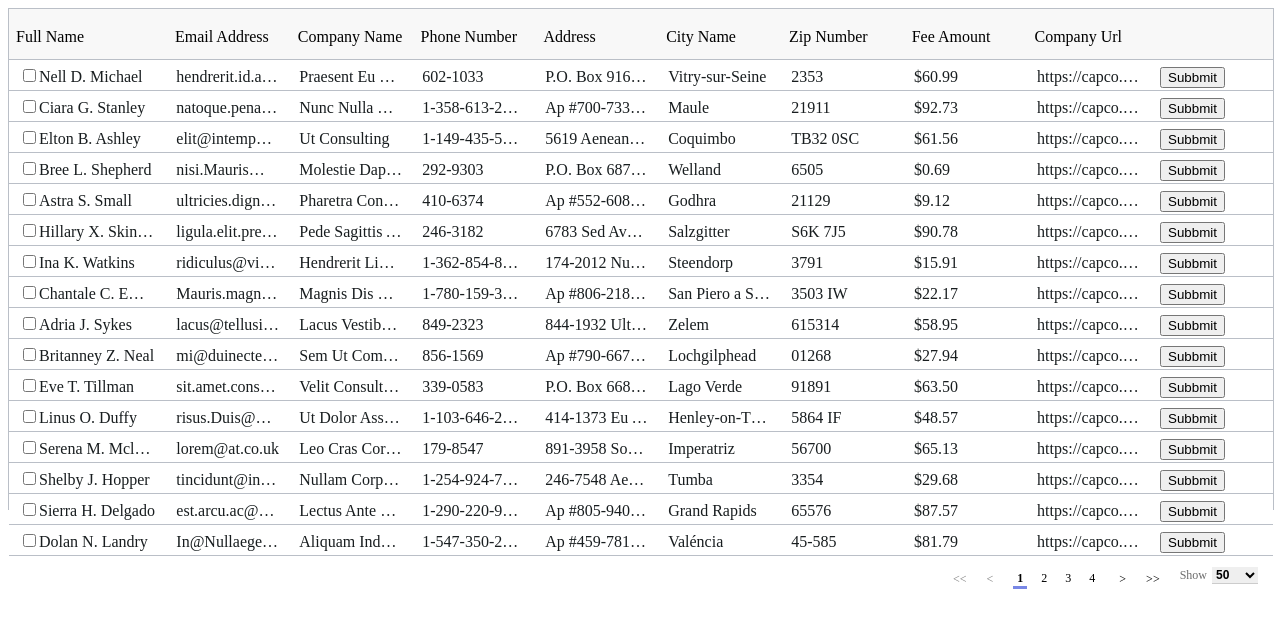
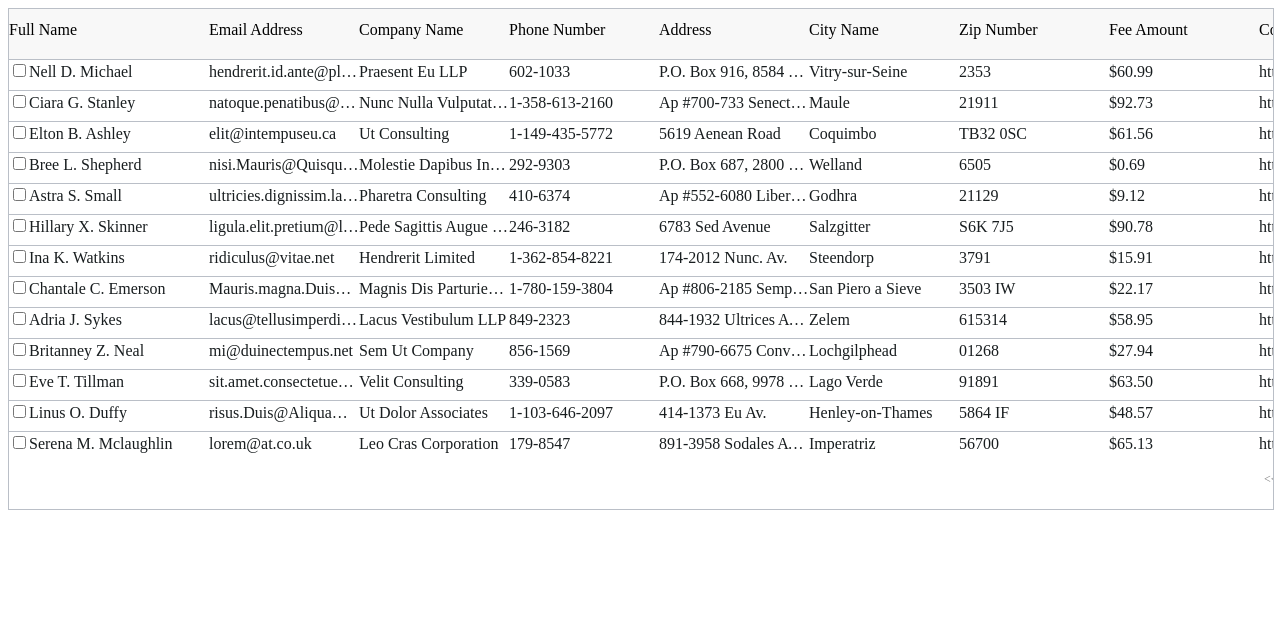
Before and after one commit to ShruthiReddy9/capco-test, an Angular app: page / in a window 1280 px wide. Shown: the top 628 px of the page. Built offline with nearby package versions, Linux system fonts and the light colour scheme.

Commit message:
Added the vertical and horizontal scroll

```diff
--- a/src/app/capco-table/capco-table.component.html
+++ b/src/app/capco-table/capco-table.component.html
@@ -1,7 +1,9 @@
 <div class="capco-table-section">
-    <div class="capco-table" [style.height.px]="parentHeight">
+    <div class="capco-table" [style.height.px]="parentHeight" [style.width.px]="tableWidth">
         <capco-table-header [columns]="headerColumns"></capco-table-header>
-        <capco-table-body [rows]="visiableRows" [columns]="headerColumns" [style.height.px]="bodyHeight"></capco-table-body>
+        <div [style.height.px]="bodyHeight">
+            <capco-table-body [rows]="visiableRows" [columns]="headerColumns"></capco-table-body>
+        </div>
         <capco-table-footer [rowsPerPage]="rowsPerPage" [totalCount]="totalCount" (pagechange)="onPageChange($event)" *ngIf="showFooter"></capco-table-footer>
     </div>
 </div>
--- a/src/app/capco-table/capco-table.component.scss
+++ b/src/app/capco-table/capco-table.component.scss
@@ -3,4 +3,6 @@
     width: 100%;
     height: 100%;
     border: 1px solid #babfc7;
+    overflow-y: hidden;
+    overflow-x: auto;
 }
--- a/src/app/capco-table/capco-table.component.ts
+++ b/src/app/capco-table/capco-table.component.ts
@@ -16,6 +16,7 @@ export class CapcoTableComponent implements OnInit, AfterContentInit {
   parentHeight: number;
   private _columns: Array<any>;
   private _rows: Array<any>;
+  tableWidth = 0;
   @Input('columns')
   public get columns(): Array<any> {
     return this._columns;
@@ -23,6 +24,7 @@ export class CapcoTableComponent implements OnInit, AfterContentInit {
   public set columns(value: Array<any>) {
     this._columns = value;
     this.headerColumns = value ? this.capcoTableService.setColumns(value) : [];
+    this.calculatetableWidth();
   }
   @Input('rows')
   public get rows(): Array<any> {
@@ -51,4 +53,11 @@ export class CapcoTableComponent implements OnInit, AfterContentInit {
       this.pageNo = Number(event.page);
       this.visiableRows = this.rows.slice(this.pageNo * this.rowsPerPage, (this.pageNo * this.rowsPerPage) + this.rowsPerPage);
   }
+  calculatetableWidth(){
+    this.tableWidth = 0;
+    const tableWidth = this.headerColumns.reduce((a, b) => {
+      return Number(a) + Number(b.width);
+  }, 0);
+  this.tableWidth = tableWidth + 25;
+  }
 }
--- a/src/app/capco-table/components/capco-table-body/capco-table-body.component.scss
+++ b/src/app/capco-table/components/capco-table-body/capco-table-body.component.scss
@@ -1,22 +1,23 @@
 .capco-table-body {
-    height: 100%;
-    width: 100%;
     position: relative;
     overflow: auto;
+    height: 100%;
+    height: 100%;
+    ;
     .capco-table-body-row {
-        height: 100%;
-        display: flex;
+        width: auto;
         height: 30px;
         background-color: #fff;
         color: #181d1f;
         border: 1px #dde2eb;
         line-height: 23px;
         border-bottom: 1px solid #babfc7;
+        position: relative;
         .capco-table-body-cell {
             overflow: hidden;
             text-overflow: ellipsis;
             white-space: nowrap;
-            padding: 5px 10px;
+            display: inline-block;
         }
     }
 }
--- a/src/app/capco-table/components/capco-table-header/capco-table-header.component.scss
+++ b/src/app/capco-table/components/capco-table-header/capco-table-header.component.scss
@@ -1,13 +1,12 @@
 .capco-table-header {
     background-color: #f8f8f8;
     border-bottom: 1px solid #babfc7;
-    overflow: hidden;
+    width: 100%;
     .capco-header-row {
-        display: flex;
         line-height: 42px;
         .capco-header-cell {
-            padding: 7px;
             white-space: nowrap;
+            display: inline-block;
         }
     }
 }
```
